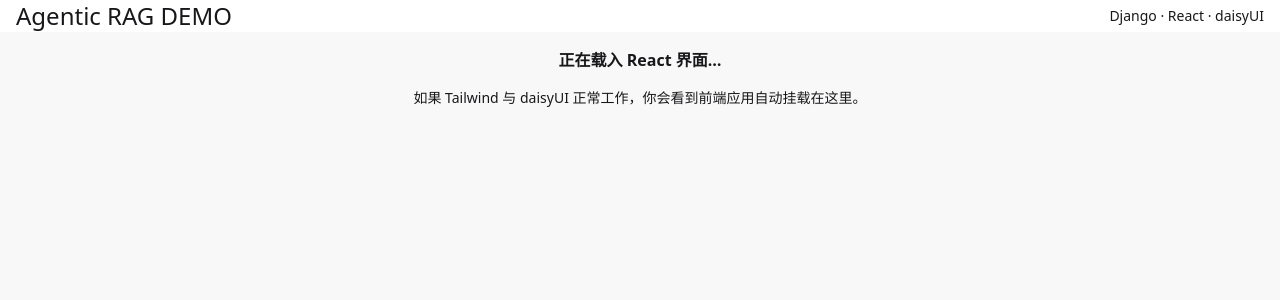
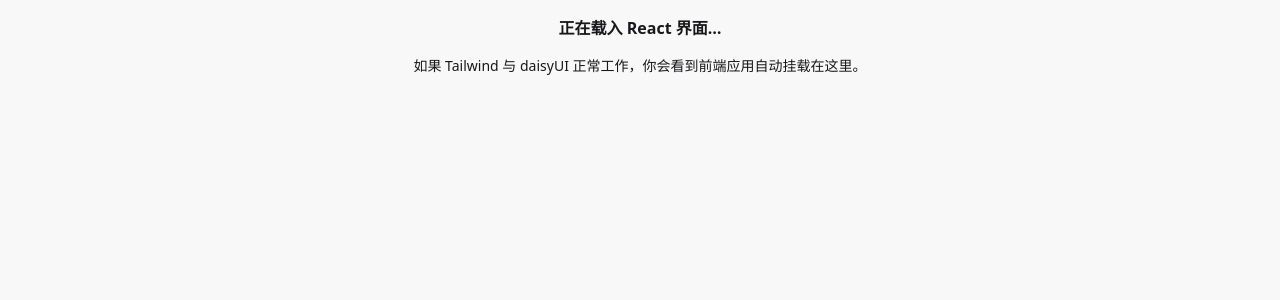
Before and after one commit to justin0x5eed/agent_demo, a Django app: template backend/content/templates/index.html in a window 1280 px wide. Shown: the top 300 px of the page. Run offline with Django 5.2, Linux system fonts and the light colour scheme; the template is opened without the code that fills it, so the values that code supplies are empty; style sheets or scripts are compiled from the project's sources.

Commit message:
Remove landing header content (#111)

```diff
--- a/backend/content/templates/header.html
+++ b/backend/content/templates/header.html
@@ -1,6 +1,2 @@
 <header class="border-b border-base-200 bg-base-100">
-    <div class="mx-auto flex w-full max-w-7xl items-center justify-between px-4 py-4">
-        <h1 class="text-2xl font-extrabold tracking-tight">Agentic RAG DEMO</h1>
-        <p class="text-sm text-base-content/70">Django · React · daisyUI</p>
-    </div>
 </header>
```
